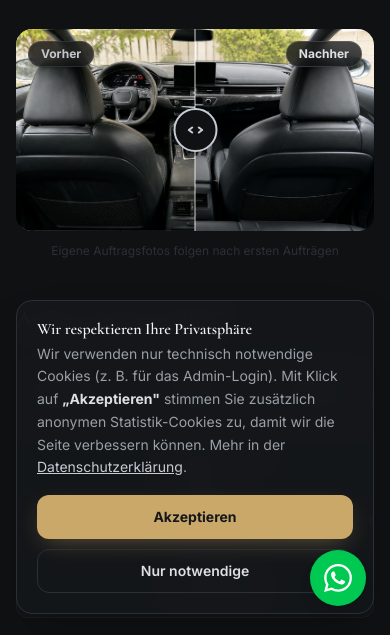
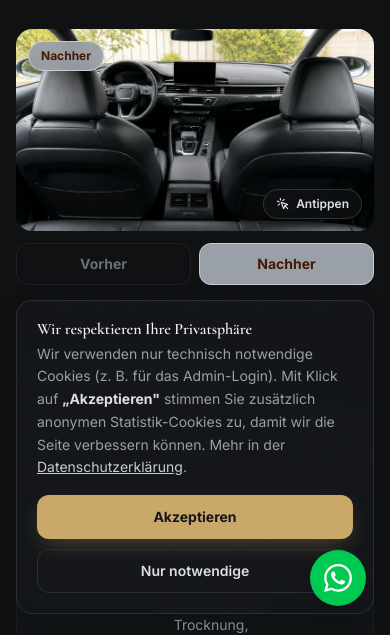
Before and after one commit to marcelostn/aufbereitung, an Astro site: page /leistungen in a window 390 px wide. Shown: the part 214-849 px from the top of the page. Built offline with nearby package versions, Linux system fonts and the light colour scheme; Astro itself is replaced by a stand-in of ours.

Commit message:
BeforeAfterSlider: Mobile-Toggle statt Slider + touch-action fix

```diff
--- a/src/components/BeforeAfterSlider.tsx
+++ b/src/components/BeforeAfterSlider.tsx
@@ -1,4 +1,4 @@
-import { useRef, useState, useCallback } from 'react';
+import { useRef, useState, useCallback, useEffect } from 'react';
 
 interface Props {
   beforeSrc?: string;
@@ -16,6 +16,17 @@ export default function BeforeAfterSlider({
   const containerRef = useRef<HTMLDivElement>(null);
   const isDragging = useRef(false);
   const [position, setPosition] = useState(50);
+  const [isMobile, setIsMobile] = useState(false);
+  const [showAfter, setShowAfter] = useState(true); // Mobile: aktuell sichtbares Bild
+
+  // Mobile-Detection: Touch-Device ODER < 768 px Breite
+  useEffect(() => {
+    const mq = window.matchMedia('(hover: none) and (pointer: coarse), (max-width: 768px)');
+    const update = () => setIsMobile(mq.matches);
+    update();
+    mq.addEventListener('change', update);
+    return () => mq.removeEventListener('change', update);
+  }, []);
 
   const updatePosition = useCallback((clientX: number) => {
     if (!containerRef.current) return;
@@ -29,12 +40,10 @@ export default function BeforeAfterSlider({
     (e.currentTarget as HTMLElement).setPointerCapture(e.pointerId);
     updatePosition(e.clientX);
   };
-
   const onPointerMove = (e: React.PointerEvent) => {
     if (!isDragging.current) return;
     updatePosition(e.clientX);
   };
-
   const onPointerUp = () => { isDragging.current = false; };
 
   const beforeBg = beforeSrc
@@ -45,11 +54,83 @@ export default function BeforeAfterSlider({
     ? { backgroundImage: `url(${afterSrc})`, backgroundSize: 'cover', backgroundPosition: 'center' }
     : { background: 'linear-gradient(120deg, #09090b 0%, #18181b 35%, #92400e 75%, #fbbf24 100%)' };
 
+  // ── MOBILE: Tap-Toggle zwischen Vorher/Nachher ────────────────────────────
+  if (isMobile) {
+    return (
+      <div>
+        <div
+          className="relative select-none overflow-hidden rounded-2xl cursor-pointer"
+          style={{ aspectRatio: '16/9' }}
+          onClick={() => setShowAfter((v) => !v)}
+          role="button"
+          tabIndex={0}
+          aria-label="Tippen zum Wechseln zwischen Vorher und Nachher"
+          onKeyDown={(e) => {
+            if (e.key === 'Enter' || e.key === ' ') {
+              e.preventDefault();
+              setShowAfter((v) => !v);
+            }
+          }}
+        >
+          {/* Beide Ebenen mit Fade-Übergang */}
+          <div className="absolute inset-0 transition-opacity duration-500" style={{ ...beforeBg, opacity: showAfter ? 0 : 1 }} />
+          <div className="absolute inset-0 transition-opacity duration-500" style={{ ...afterBg, opacity: showAfter ? 1 : 0 }} />
+
+          {/* Aktuelles Label */}
+          <span
+            className={`absolute top-3 left-3 text-xs font-bold px-3 py-1.5 rounded-full backdrop-blur-sm border transition-colors ${
+              showAfter
+                ? 'bg-amber-500/95 text-amber-950 border-amber-400'
+                : 'bg-zinc-950/85 text-zinc-200 border-white/15'
+            }`}
+          >
+            {showAfter ? afterLabel : beforeLabel}
+          </span>
+
+          {/* Tap-Hinweis */}
+          <span className="absolute bottom-3 right-3 bg-zinc-950/85 text-zinc-200 text-xs font-semibold px-3 py-1.5 rounded-full backdrop-blur-sm border border-white/15 flex items-center gap-1.5 pointer-events-none">
+            <svg className="w-3.5 h-3.5" fill="none" viewBox="0 0 24 24" stroke="currentColor" strokeWidth={2} aria-hidden="true">
+              <path strokeLinecap="round" strokeLinejoin="round" d="M15 15l-2 5L9 9l11 4-5 2zm0 0l5 5M7.188 2.239l.777 2.897M5.136 7.965l-2.898-.777M13.95 4.05l-2.122 2.122m-5.657 5.656l-2.12 2.122" />
+            </svg>
+            Antippen
+          </span>
+        </div>
+
+        {/* Toggle-Buttons unter dem Bild */}
+        <div className="mt-3 grid grid-cols-2 gap-2">
+          <button
+            type="button"
+            onClick={() => setShowAfter(false)}
+            className={`py-2.5 px-3 rounded-xl text-sm font-bold transition-all duration-200 border ${
+              !showAfter
+                ? 'bg-zinc-800 border-zinc-600 text-zinc-100'
+                : 'bg-transparent border-zinc-800 text-zinc-500 hover:text-zinc-300 hover:border-zinc-700'
+            }`}
+          >
+            {beforeLabel}
+          </button>
+          <button
+            type="button"
+            onClick={() => setShowAfter(true)}
+            className={`py-2.5 px-3 rounded-xl text-sm font-bold transition-all duration-200 border ${
+              showAfter
+                ? 'bg-amber-500 border-amber-400 text-amber-950'
+                : 'bg-transparent border-zinc-800 text-zinc-500 hover:text-amber-400 hover:border-amber-500/50'
+            }`}
+          >
+            {afterLabel}
+          </button>
+        </div>
+      </div>
+    );
+  }
+
+  // ── DESKTOP: Slider wie bisher ────────────────────────────────────────────
   return (
     <div
       ref={containerRef}
       className="relative select-none overflow-hidden rounded-2xl cursor-col-resize"
-      style={{ aspectRatio: '16/9' }}
+      style={{ aspectRatio: '16/9', touchAction: 'none' }}
       onPointerDown={onPointerDown}
       onPointerMove={onPointerMove}
       onPointerUp={onPointerUp}
@@ -57,22 +138,14 @@ export default function BeforeAfterSlider({
       role="img"
       aria-label="Vorher/Nachher-Vergleich – Regler verschieben zum Vergleichen"
     >
-      {/* Nachher-Ebene (Basis, volle Breite) */}
       <div className="absolute inset-0" style={afterBg} />
+      <div className="absolute inset-0" style={{ ...beforeBg, clipPath: `inset(0 ${100 - position}% 0 0)` }} />
 
-      {/* Vorher-Ebene (links abgeschnitten) */}
-      <div
-        className="absolute inset-0"
-        style={{ ...beforeBg, clipPath: `inset(0 ${100 - position}% 0 0)` }}
-      />
-
-      {/* Trennlinie */}
       <div
         className="absolute top-0 bottom-0 w-px bg-white/80 shadow-[0_0_20px_rgba(0,0,0,0.7)]"
         style={{ left: `${position}%`, transform: 'translateX(-50%)' }}
         aria-hidden="true"
       >
-        {/* Drag-Handle */}
         <div className="absolute top-1/2 left-1/2 -translate-x-1/2 -translate-y-1/2 w-11 h-11 bg-zinc-950 border-2 border-amber-400 rounded-full shadow-2xl flex items-center justify-center">
           <svg className="w-5 h-5 text-amber-400" fill="none" viewBox="0 0 24 24" stroke="currentColor" strokeWidth={2.5} aria-hidden="true">
             <path strokeLinecap="round" strokeLinejoin="round" d="M8 9l-4 3 4 3M16 9l4 3-4 3" />
@@ -80,7 +153,6 @@ export default function BeforeAfterSlider({
         </div>
       </div>
 
-      {/* Beschriftungen */}
       <span className="absolute top-3 left-3 bg-zinc-950/75 text-zinc-300 text-xs font-bold px-3 py-1 rounded-full pointer-events-none backdrop-blur-sm border border-white/10">
         {beforeLabel}
       </span>
```
